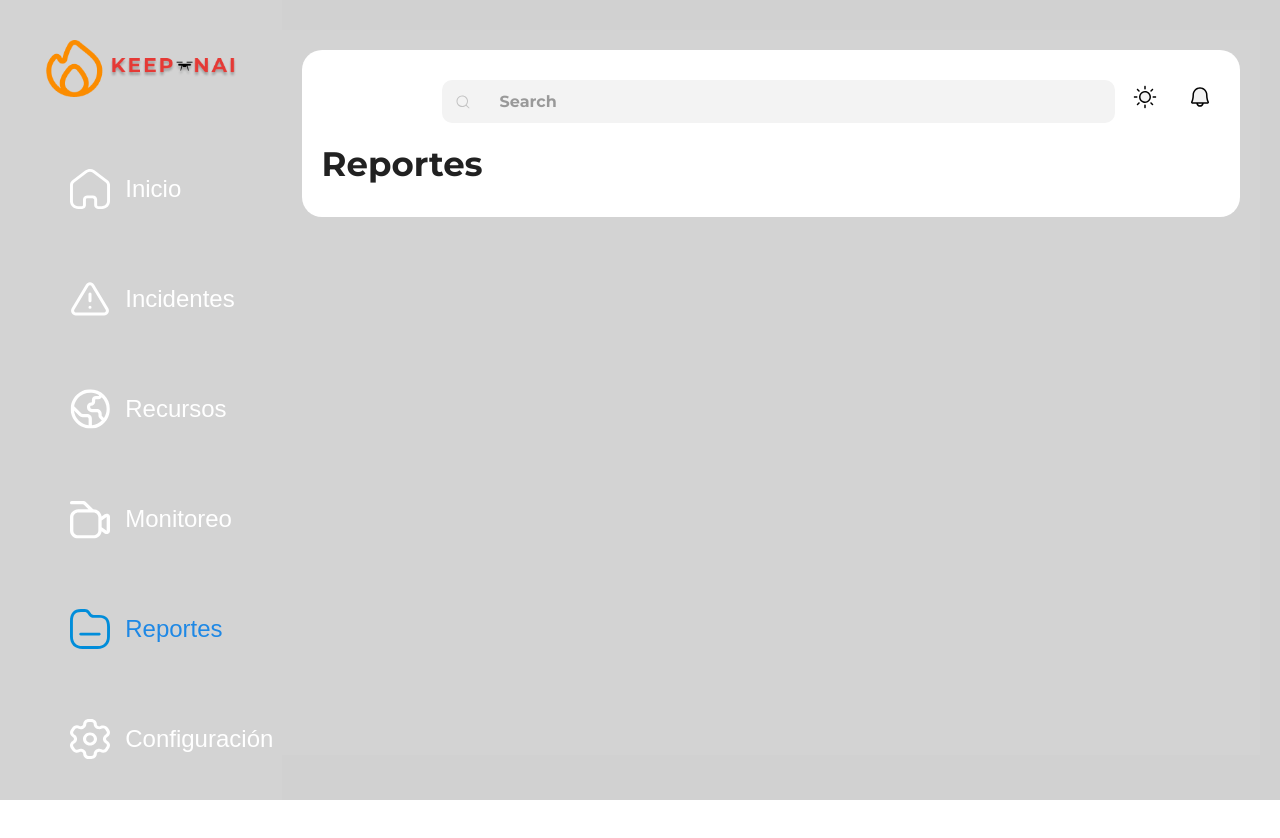
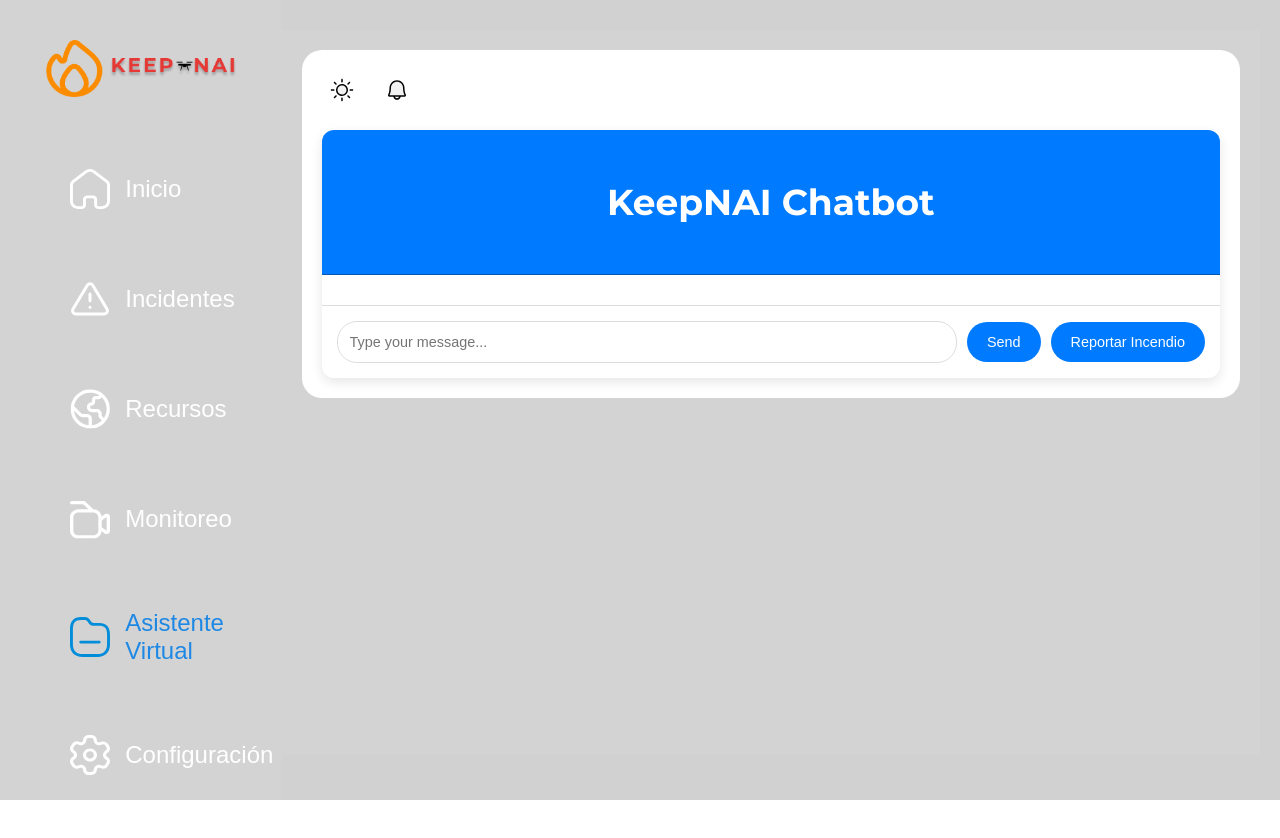
Before and after one commit to AzulRK22/KEEPNAI, a Next.js app in the folder frontend/: page /dashboard-reportes-e in a window 1280 px wide. Shown: the top 838 px of the page. Built offline with nearby package versions, Linux system fonts and the light colour scheme.

Commit message:
adding chatbot

```diff
--- a/frontend/pages/dashboard-reportes-e.js
+++ b/frontend/pages/dashboard-reportes-e.js
@@ -1,15 +1,8 @@
 import React from "react";
-import {
-  Container,
-  Box,
-  Typography,
-  InputBase,
-  IconButton,
-} from "@mui/material";
-import { styled } from "@mui/system";
-import Link from "next/link";
-import Sidebar from "../public/src/components/Sidebar";
-import styles from "../public/src/components/Dashboard.module.css";
+import { Box, Typography, IconButton } from "@mui/material";
+import Sidebar from '../public/src/components/Sidebar';
+import styles from '../public/src/components/Dashboard.module.css';
+import ChatGPT from '../public/src/components/chatgpt'; // Ensure the casing matches the file
 
 const DashboardReportesE = () => {
   return (
@@ -18,16 +11,6 @@ const DashboardReportesE = () => {
       <div className={styles.content}>
         <Box className={styles.mainContent}>
           <div className={styles.header}>
-            <div className={styles.searchBar}>
-              <IconButton aria-label="search" className={styles.searchIcon}>
-                <img src="/icons/lupa.svg" alt="Search Icon" />
-              </IconButton>
-              <InputBase
-                placeholder="Search"
-                inputProps={{ "aria-label": "search" }}
-                sx={{ marginLeft: 2, flex: 1 }}
-              />
-            </div>
             <div className={styles.icons}>
               <IconButton aria-label="light-mode">
                 <img src="/icons/IconSet.svg" alt="Light Mode Icon" />
@@ -38,9 +21,9 @@ const DashboardReportesE = () => {
             </div>
           </div>
           <Typography variant="h4" gutterBottom>
-            Reportes
+
           </Typography>
-          {/* Puedes agregar más contenido aquí */}
+          <ChatGPT />
         </Box>
       </div>
     </div>
--- a/frontend/public/src/components/Sidebar.js
+++ b/frontend/public/src/components/Sidebar.js
@@ -61,7 +61,7 @@ const Sidebar = () => {
             onClick={() => handleNavigation('/dashboard-reportes-e')}
           >
             <img src="/icons/Folder.svg" alt="Reports Icon" className={styles.icon} />
-            <span className={styles.navText}>Reportes</span>
+            <span className={styles.navText}>Asistente Virtual</span>
           </button>
         </li>
         <li>
--- /dev/null
+++ b/frontend/public/src/components/chatgpt.js
@@ -0,0 +1,105 @@
+import React, { useState } from 'react';
+import axios from 'axios';
+import styles from './chatgpt.module.css'; // Ensure this file exists and has the correct styles
+
+const ChatGPT = () => {
+    const [messages, setMessages] = useState([]);
+    const [input, setInput] = useState('');
+    const [isLoading, setIsLoading] = useState(false);
+    const [showEmergencyForm, setShowEmergencyForm] = useState(false);
+
+    const handleSend = async () => {
+        if (input.trim()) {
+            const userMessage = { text: input, sender: 'user' };
+            setMessages([...messages, userMessage]);
+            setInput('');
+            setIsLoading(true);
+
+            try {
+                const response = await axios.post('/api/chat', { message: input });
+                const botMessage = {
+                    text: response.data.message,
+                    sender: 'bot',
+                };
+                setMessages([...messages, userMessage, botMessage]);
+            } catch (error) {
+                console.error("Error:", error);
+            } finally {
+                setIsLoading(false);
+            }
+        }
+    };
+
+    const handleInputChange = (e) => {
+        setInput(e.target.value);
+    };
+
+    const handleEmergencyReport = () => {
+        setShowEmergencyForm(true);
+        const emergencyQuestions = [
+            "¿Cuál es la emergencia?",
+            "¿Dónde está ocurriendo?",
+            "¿Cuándo ocurrió?",
+            "¿Hay alguien herido?"
+        ];
+        setMessages([...messages, { text: "Por favor, responde las siguientes preguntas:", sender: 'bot' }]);
+        emergencyQuestions.forEach(question => {
+            setMessages(prevMessages => [...prevMessages, { text: question, sender: 'bot' }]);
+        });
+    };
+
+    return (
+        <div className={styles.chatbotContainer}>
+            <div className={styles.chatbotHeader}>
+                <h2>KeepNAI Chatbot</h2>
+            </div>
+            <div className={styles.chatbotMessages}>
+                {messages.map((message, index) => (
+                    <div key={index} className={`${styles.chatbotMessage} ${styles[message.sender]}`}>
+                        {message.text}
+                    </div>
+                ))}
+                {isLoading && <div className={`${styles.chatbotMessage} ${styles.bot} ${styles.loading}`}>...</div>}
+            </div>
+            {showEmergencyForm && (
+                <div className={styles.emergencyForm}>
+                    <p>Por favor, responde a las siguientes preguntas:</p>
+                    <input
+                        type="text"
+                        placeholder="¿Cuál es la emergencia?"
+                        className={styles.emergencyInput}
+                    />
+                    <input
+                        type="text"
+                        placeholder="¿Dónde está ocurriendo?"
+                        className={styles.emergencyInput}
+                    />
+                    <input
+                        type="text"
+                        placeholder="¿Cuándo ocurrió?"
+                        className={styles.emergencyInput}
+                    />
+                    <input
+                        type="text"
+                        placeholder="¿Hay alguien herido?"
+                        className={styles.emergencyInput}
+                    />
+                    <button className={styles.submitButton}>Enviar</button>
+                </div>
+            )}
+            <div className={styles.chatbotInput}>
+                <input
+                    type="text"
+                    value={input}
+                    onChange={handleInputChange}
+                    placeholder="Type your message..."
+                    onKeyPress={(e) => e.key === 'Enter' && handleSend()}
+                />
+                <button onClick={handleSend}>Send</button>
+                <button onClick={handleEmergencyReport} className={styles.emergencyButton}>Reportar Incendio</button>
+            </div>
+        </div>
+    );
+};
+
+export default ChatGPT;
--- /dev/null
+++ b/frontend/public/src/components/chatgpt.module.css
@@ -0,0 +1,140 @@
+.chatbotContainer {
+    display: flex;
+    flex-direction: column;
+    width: 100%;
+    height: 100%;
+    background: #f4f4f8;
+    border-radius: 12px;
+    box-shadow: 0 4px 12px rgba(0, 0, 0, 0.1);
+    overflow: hidden;
+}
+
+.chatbotHeader {
+    background: #007bff;
+    color: white;
+    padding: 15px;
+    text-align: center;
+    font-size: 1.5rem;
+    border-bottom: 1px solid #0056b3;
+}
+
+.chatbotMessages {
+    flex: 1;
+    padding: 15px;
+    overflow-y: auto;
+    background: #ffffff;
+}
+
+.chatbotMessage {
+    margin-bottom: 12px;
+    padding: 10px 15px;
+    border-radius: 20px;
+    max-width: 75%;
+    word-wrap: break-word;
+}
+
+.user {
+    background: #d1e7ff;
+    align-self: flex-start;
+}
+
+.bot {
+    background: #e2e3e5;
+    align-self: flex-end;
+}
+
+.loading {
+    font-style: italic;
+}
+
+.chatbotInput {
+    display: flex;
+    align-items: center;
+    padding: 15px;
+    border-top: 1px solid #ddd;
+    background: #ffffff;
+}
+
+.chatbotInput input {
+    flex: 1;
+    padding: 12px;
+    border: 1px solid #ddd;
+    border-radius: 20px;
+    font-size: 0.9rem;
+    outline: none;
+    transition: border-color 0.3s;
+}
+
+.chatbotInput input:focus {
+    border-color: #007bff;
+}
+
+.chatbotInput button {
+    margin-left: 10px;
+    padding: 12px 20px;
+    border: none;
+    border-radius: 20px;
+    background: #007bff;
+    color: white;
+    font-size: 0.9rem;
+    cursor: pointer;
+    transition: background 0.3s;
+}
+
+.chatbotInput button:hover {
+    background: #0056b3;
+}
+
+.emergencyButton {
+    margin-left: 10px;
+    padding: 12px 20px;
+    border: none;
+    border-radius: 20px;
+    background: #dc3545; /* Red background for emergency */
+    color: white;
+    font-size: 0.9rem;
+    cursor: pointer;
+    transition: background 0.3s;
+}
+
+.emergencyButton:hover {
+    background: #c82333;
+}
+
+.emergencyForm {
+    display: flex;
+    flex-direction: column;
+    padding: 15px;
+    border-top: 1px solid #ddd;
+    background: #ffffff;
+    box-shadow: 0 4px 8px rgba(0, 0, 0, 0.1);
+}
+
+.emergencyInput {
+    margin-bottom: 12px;
+    padding: 12px;
+    border: 1px solid #ddd;
+    border-radius: 20px;
+    font-size: 0.9rem;
+    outline: none;
+    transition: border-color 0.3s;
+}
+
+.emergencyInput:focus {
+    border-color: #dc3545;
+}
+
+.submitButton {
+    padding: 12px 20px;
+    border: none;
+    border-radius: 20px;
+    background: #007bff;
+    color: white;
+    font-size: 0.9rem;
+    cursor: pointer;
+    transition: background 0.3s;
+}
+
+.submitButton:hover {
+    background: #0056b3;
+}
```
Also changed, not shown: frontend/public/src/components/ImageBot.js (added, +37 -0 lines), 1 other file (tests, documents, lock files or other folders).
